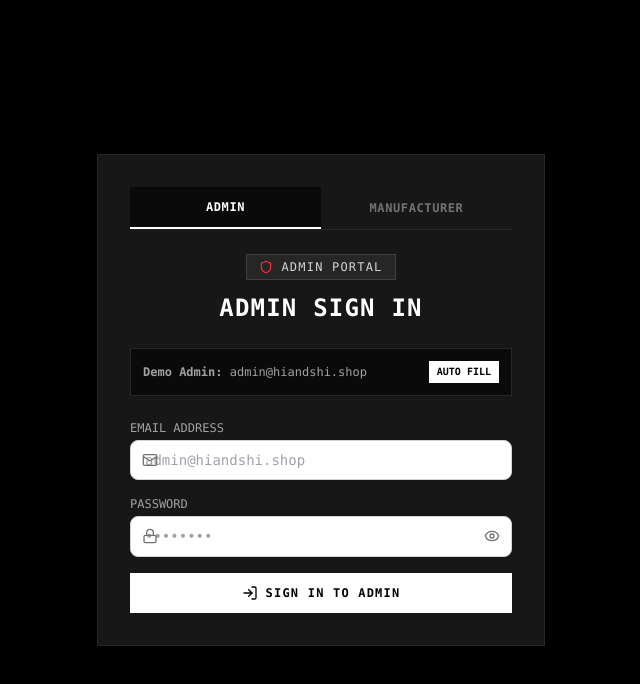
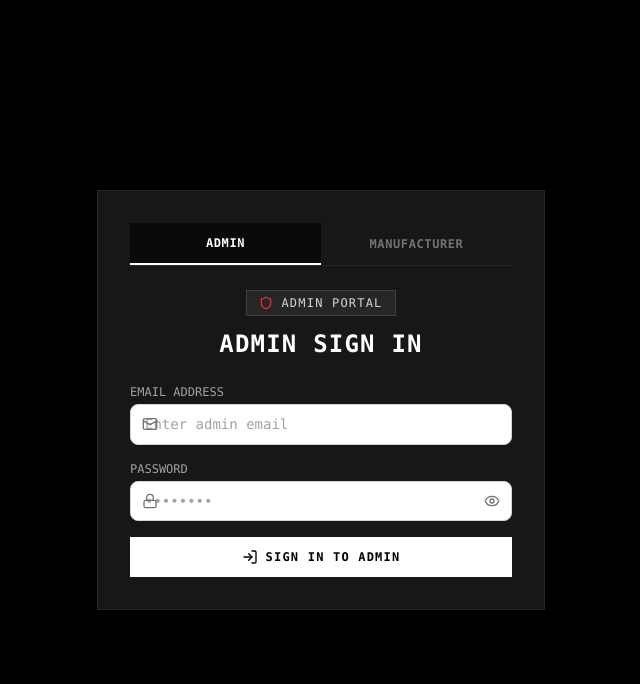
Before and after one commit to evorestechnology/H-S, a React (Vite) app: page /login/admin in a window 1280 px wide. Shown: the top 684 px of the page, without its empty margins (319-959 px from the left). Built offline with nearby package versions, Linux system fonts and the light colour scheme; no server answers.

Commit message:
fix(auth): remove autofill helper banner from admin/manufacturer login page

```diff
--- a/frontend/auth/AdminLogin.jsx
+++ b/frontend/auth/AdminLogin.jsx
@@ -101,26 +101,6 @@ const AdminLogin = () => {
                     </h1>
                 </div>
 
-                {/* Quick Autofill Helper */}
-                <div className="mb-6 p-3 bg-neutral-950 border border-neutral-800 text-xs text-neutral-400 flex items-center justify-between font-mono">
-                    <div>
-                        <strong>Demo {activeRole === "admin" ? "Admin" : "Mfg"}:</strong>{" "}
-                        <span>{activeRole === "admin" ? "admin@hiandshi.shop" : "manufacturer@hiandshi.shop"}</span>
-                    </div>
-                    <button type="button" onClick={() => {
-            if (activeRole === "admin") {
-                setEmail("admin@hiandshi.shop");
-                setPassword("Admin@123456");
-            }
-            else {
-                setEmail("manufacturer@hiandshi.shop");
-                setPassword("Mfg@123456");
-            }
-        }} className="px-2 py-1 bg-white text-black font-bold uppercase hover:bg-neutral-200 transition-colors text-[10px]">
-                        Auto Fill
-                    </button>
-                </div>
-
                 {errorMessage && (<div className="mb-4 p-3 bg-red-950/50 border border-red-800 text-red-400 text-xs flex items-center gap-2 font-mono">
                         <AlertCircle size={16}/>
                         <span>{errorMessage}</span>
@@ -136,7 +116,7 @@ const AdminLogin = () => {
                         <label className="block text-xs font-mono uppercase text-neutral-400 mb-1">Email Address</label>
                         <div className="relative">
                             <Mail size={16} className="absolute left-3 top-1/2 -translate-y-1/2 text-neutral-500"/>
-                            <input type="email" className="w-full pl-10 pr-4 py-3 bg-neutral-950 border border-neutral-800 text-xs font-mono text-white placeholder-neutral-600 focus:outline-none focus:border-neutral-500" placeholder={activeRole === "admin" ? "admin@hiandshi.shop" : "manufacturer@hiandshi.shop"} value={email} onChange={(e) => setEmail(e.target.value)} required/>
+                            <input type="email" className="w-full pl-10 pr-4 py-3 bg-neutral-950 border border-neutral-800 text-xs font-mono text-white placeholder-neutral-600 focus:outline-none focus:border-neutral-500" placeholder={activeRole === "admin" ? "Enter admin email" : "Enter manufacturer email"} value={email} onChange={(e) => setEmail(e.target.value)} required/>
                         </div>
                     </div>
 
```
